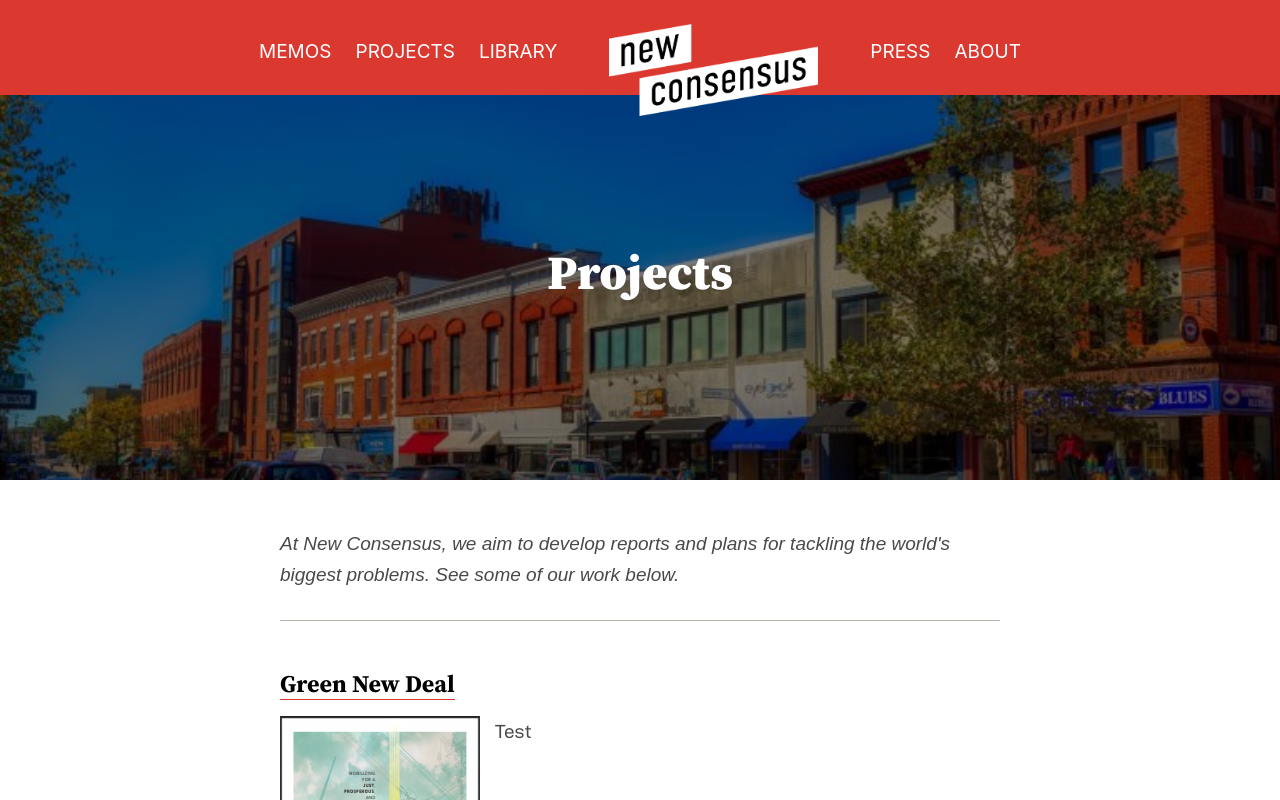
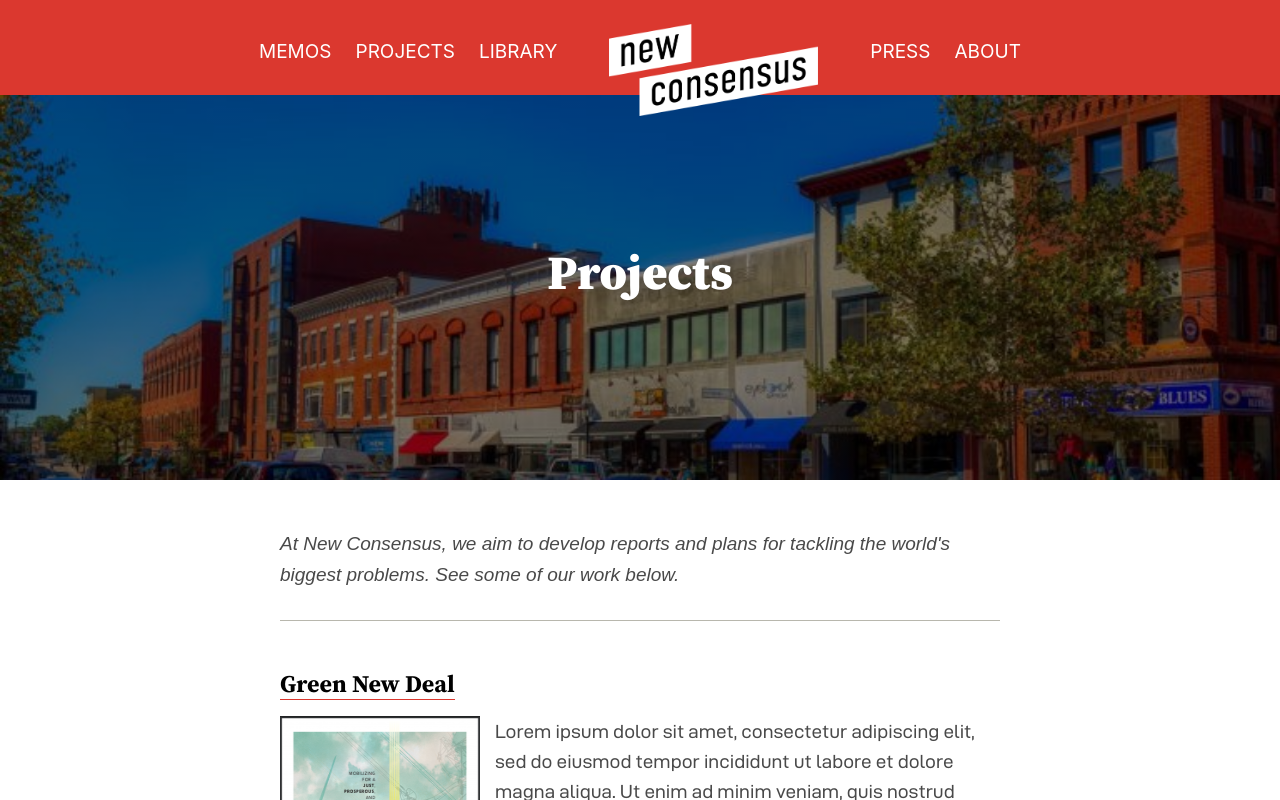
Before and after one commit to amesram11/website, a Next.js app: page /projects in a window 1280 px wide. Shown: the top 800 px of the page. Built offline with nearby package versions, Linux system fonts and the light colour scheme; a web font is replaced by a local one.

Commit message:
Add projects page

```diff
--- a/pages/projects.js
+++ b/pages/projects.js
@@ -68,14 +68,14 @@
                     imageUrl='/images/gnd-14-pager-thumb.png'
                     projectUrl='/green-new-deal'
                 >
-                    Test
+                    Lorem ipsum dolor sit amet, consectetur adipiscing elit, sed do eiusmod tempor incididunt ut labore et dolore magna aliqua. Ut enim ad minim veniam, quis nostrud exercitation ullamco laboris nisi ut aliquip ex ea commodo consequat. Duis aute irure dolor in reprehenderit in voluptate velit esse cillum dolore eu fugiat nulla pariatur. Excepteur sint occaecat cupidatat non proident, sunt in culpa qui officia deserunt mollit anim id est laborum.
                 </ProjectBlock>
                 <ProjectBlock
                     title='Pandemic Economics'
                     imageUrl='/images/gnd-14-pager-thumb.png'
                     projectUrl='/pandemic-economics'
                 >
-                    Test
+                    Lorem ipsum dolor sit amet, consectetur adipiscing elit, sed do eiusmod tempor incididunt ut labore et dolore magna aliqua. Ut enim ad minim veniam, quis nostrud exercitation ullamco laboris nisi ut aliquip ex ea commodo consequat. Duis aute irure dolor in reprehenderit in voluptate velit esse cillum dolore eu fugiat nulla pariatur. Excepteur sint occaecat cupidatat non proident, sunt in culpa qui officia deserunt mollit anim id est laborum.
                 </ProjectBlock>
             </SingleColumnContent>
         </Section>
```
